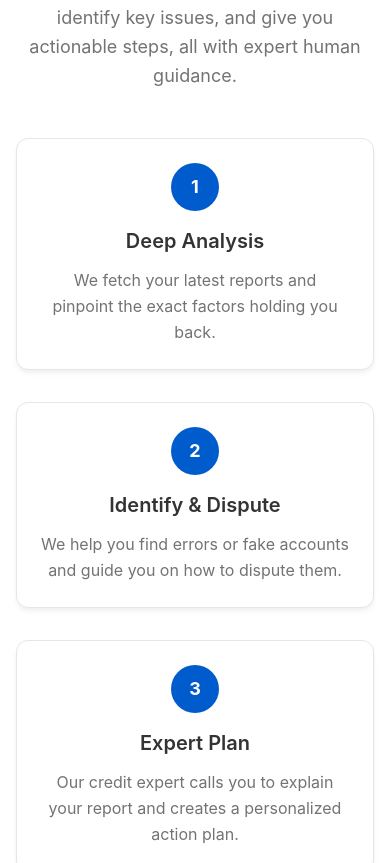
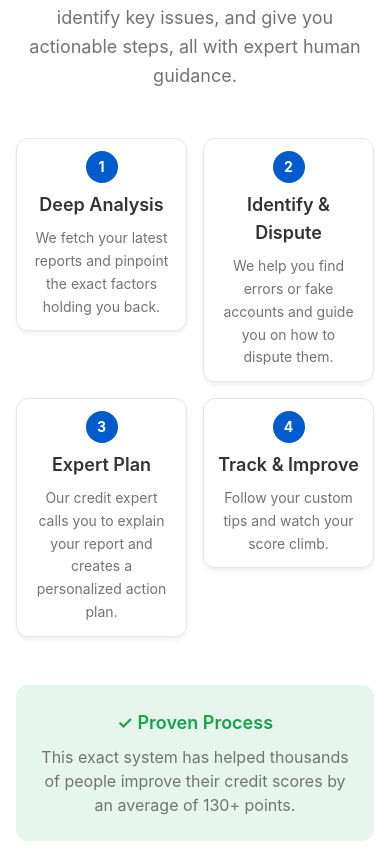
Before and after one commit to shubh099/scoreup-landing-site, a React (Vite) app: page / in a window 390 px wide. Shown: the part 2740-3603 px from the top of the page. Built offline with nearby package versions, Linux system fonts and the light colour scheme.

Commit message:
Fix mobile layout for 4-step plan
Ensure the 4-step plan layout is responsive for mobile devices.

```diff
--- a/src/components/SolutionSection.tsx
+++ b/src/components/SolutionSection.tsx
@@ -1,4 +1,3 @@
-
 const SolutionSection = () => {
   const steps = [
     {
@@ -35,7 +34,7 @@ const SolutionSection = () => {
           </p>
         </div>
 
-        <div className="grid grid-cols-1 md:grid-cols-2 gap-8 max-w-4xl mx-auto">
+        <div className="grid grid-cols-2 gap-4 md:gap-8 max-w-4xl mx-auto">
           {steps.map((step, index) => (
             <div
               key={index}
@@ -44,19 +43,19 @@ const SolutionSection = () => {
             >
               {/* Connection line for steps 1->2 and 3->4 */}
               {(index === 0 || index === 2) && (
-                <div className="hidden md:block absolute top-8 left-full w-8 h-0.5 bg-primary/30 z-0"></div>
+                <div className="hidden sm:block absolute top-8 left-full w-4 md:w-8 h-0.5 bg-primary/30 z-0"></div>
               )}
 
-              <div className="relative bg-card rounded-xl p-6 shadow-soft border border-border hover:shadow-card transition-all duration-300">
-                <div className="w-12 h-12 bg-primary rounded-full flex items-center justify-center mb-4 mx-auto md:mx-0">
-                  <span className="text-primary-foreground font-bold text-lg">{step.number}</span>
+              <div className="relative bg-card rounded-xl p-3 md:p-6 shadow-soft border border-border hover:shadow-card transition-all duration-300">
+                <div className="w-8 h-8 md:w-12 md:h-12 bg-primary rounded-full flex items-center justify-center mb-2 md:mb-4 mx-auto">
+                  <span className="text-primary-foreground font-bold text-sm md:text-lg">{step.number}</span>
                 </div>
 
-                <h3 className="text-xl font-semibold text-foreground mb-3 text-center md:text-left">
+                <h3 className="text-lg md:text-xl font-semibold text-foreground mb-2 md:mb-3 text-center">
                   {step.title}
                 </h3>
 
-                <p className="text-muted-foreground text-center md:text-left leading-relaxed">
+                <p className="text-muted-foreground text-center leading-relaxed text-sm md:text-base">
                   {step.description}
                 </p>
               </div>
```
